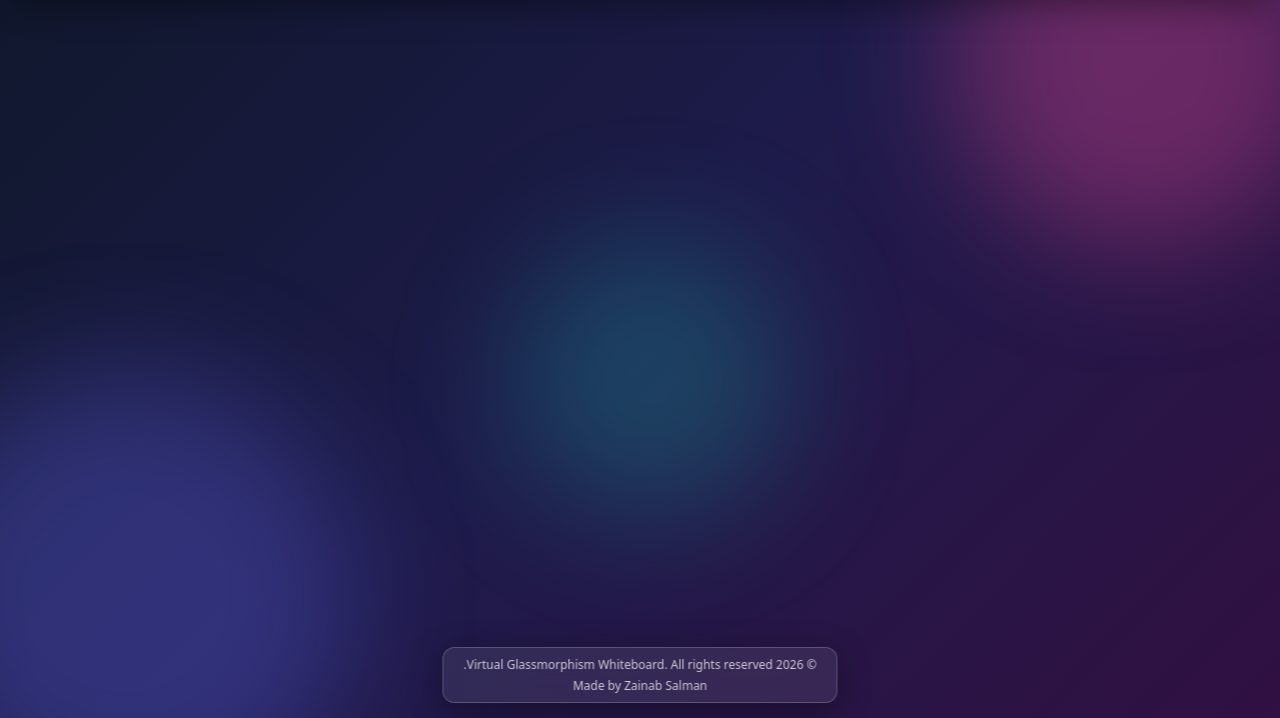
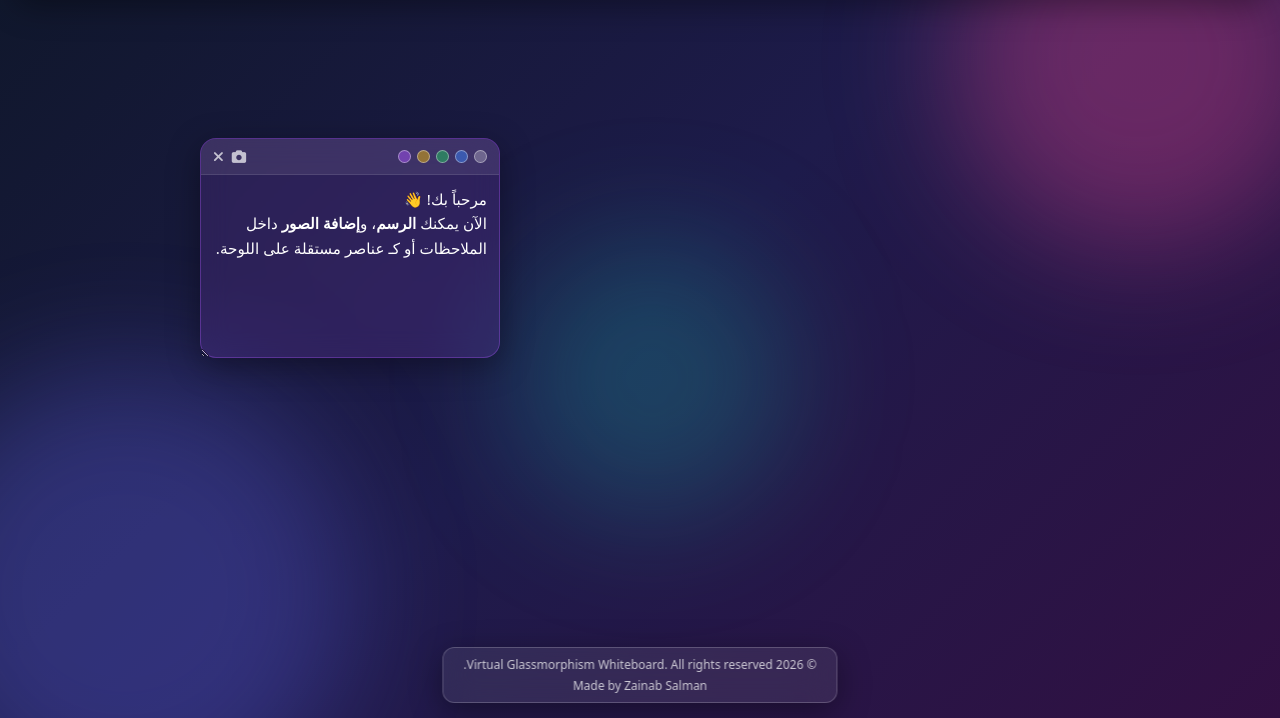
Before and after one commit to zizi-sa/Virtual-Glassmorphism-Whiteboard-Sticky-Notes, a plain HTML site: page index.html in a window 1280 px wide. Shown: the part 82-800 px from the top of the page. Drawn offline with Linux system fonts and the light colour scheme.

Commit message:
Update script source path in index.html

```diff
--- a/index.html
+++ b/index.html
@@ -152,6 +152,6 @@
     <p>Made by Zainab Salman</p>
   </footer>
 
-  <script src="../app/script.js"></script>
+  <script src="script.js"></script>
 </body>
 </html>
```
